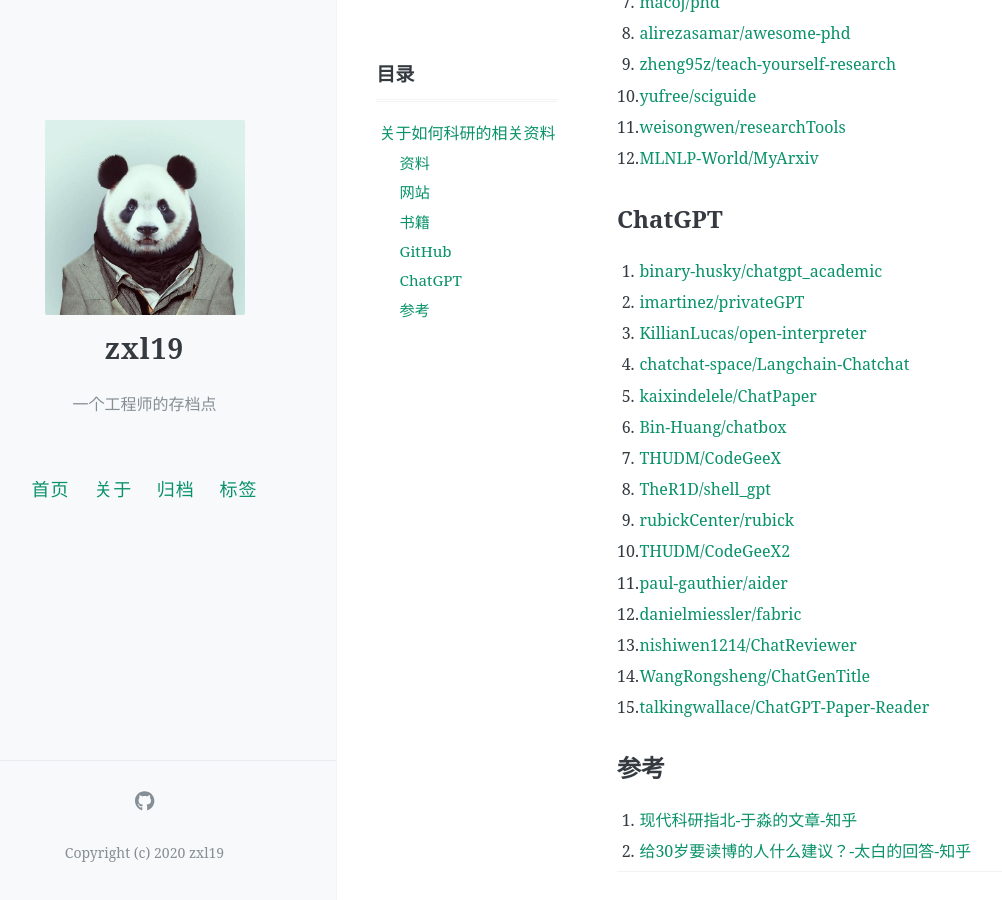
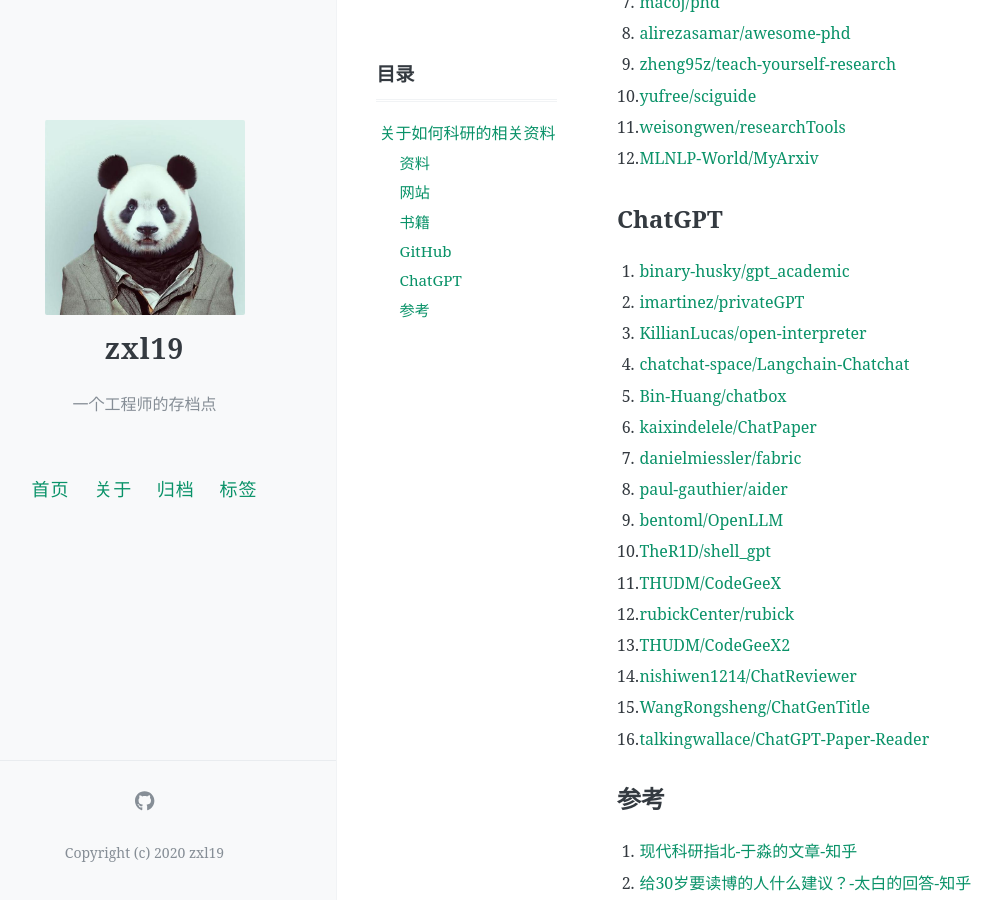
Before and after one commit to zxl19/zxl19.github.io, a Jekyll site: the page built from _posts/2021-06-14-academic-guide.md, in a window 1280 px wide and 900 px high, scrolled down 987 px. Shown: the whole window, without its empty margins (47-1049 px from the left). Built offline with Jekyll 4.4.1, drawn with Linux system fonts in a browser that asks for light colours; comment, search, counter and statistics services are not loaded.

Commit message:
Update Posts modified:   _posts/2021-06-01-cpp-library.md modified:   _posts/2021-06-14-academic-guide.md modified:   _posts/2021-06-15-ai-material.md modified:   _posts/2023-03-28-python-package.md

```diff
--- a/_posts/2021-06-14-academic-guide.md
+++ b/_posts/2021-06-14-academic-guide.md
@@ -48,21 +48,22 @@ pinned: false
 
 ## ChatGPT
 
-1. [binary-husky/chatgpt_academic](https://github.com/binary-husky/chatgpt_academic)
+1. [binary-husky/gpt_academic](https://github.com/binary-husky/gpt_academic)
 2. [imartinez/privateGPT](https://github.com/imartinez/privateGPT)
 3. [KillianLucas/open-interpreter](https://github.com/KillianLucas/open-interpreter)
 4. [chatchat-space/Langchain-Chatchat](https://github.com/chatchat-space/Langchain-Chatchat)
-5. [kaixindelele/ChatPaper](https://github.com/kaixindelele/ChatPaper)
-6. [Bin-Huang/chatbox](https://github.com/Bin-Huang/chatbox)
-7. [THUDM/CodeGeeX](https://github.com/THUDM/CodeGeeX)
-8. [TheR1D/shell_gpt](https://github.com/TheR1D/shell_gpt)
-9. [rubickCenter/rubick](https://github.com/rubickCenter/rubick)
-10. [THUDM/CodeGeeX2](https://github.com/THUDM/CodeGeeX2)
-11. [paul-gauthier/aider](https://github.com/paul-gauthier/aider)
-12. [danielmiessler/fabric](https://github.com/danielmiessler/fabric)
-13. [nishiwen1214/ChatReviewer](https://github.com/nishiwen1214/ChatReviewer)
-14. [WangRongsheng/ChatGenTitle](https://github.com/WangRongsheng/ChatGenTitle)
-15. [talkingwallace/ChatGPT-Paper-Reader](https://github.com/talkingwallace/ChatGPT-Paper-Reader)
+5. [Bin-Huang/chatbox](https://github.com/Bin-Huang/chatbox)
+6. [kaixindelele/ChatPaper](https://github.com/kaixindelele/ChatPaper)
+7. [danielmiessler/fabric](https://github.com/danielmiessler/fabric)
+8. [paul-gauthier/aider](https://github.com/paul-gauthier/aider)
+9. [bentoml/OpenLLM](https://github.com/bentoml/OpenLLM)
+10. [TheR1D/shell_gpt](https://github.com/TheR1D/shell_gpt)
+11. [THUDM/CodeGeeX](https://github.com/THUDM/CodeGeeX)
+12. [rubickCenter/rubick](https://github.com/rubickCenter/rubick)
+13. [THUDM/CodeGeeX2](https://github.com/THUDM/CodeGeeX2)
+14. [nishiwen1214/ChatReviewer](https://github.com/nishiwen1214/ChatReviewer)
+15. [WangRongsheng/ChatGenTitle](https://github.com/WangRongsheng/ChatGenTitle)
+16. [talkingwallace/ChatGPT-Paper-Reader](https://github.com/talkingwallace/ChatGPT-Paper-Reader)
 
 ## 参考
 
```
Also changed, not shown: _posts/2021-06-01-cpp-library.md (+4 -2 lines), _posts/2021-06-15-ai-material.md (+3 -2 lines), _posts/2023-03-28-python-package.md (+16 -9 lines).
